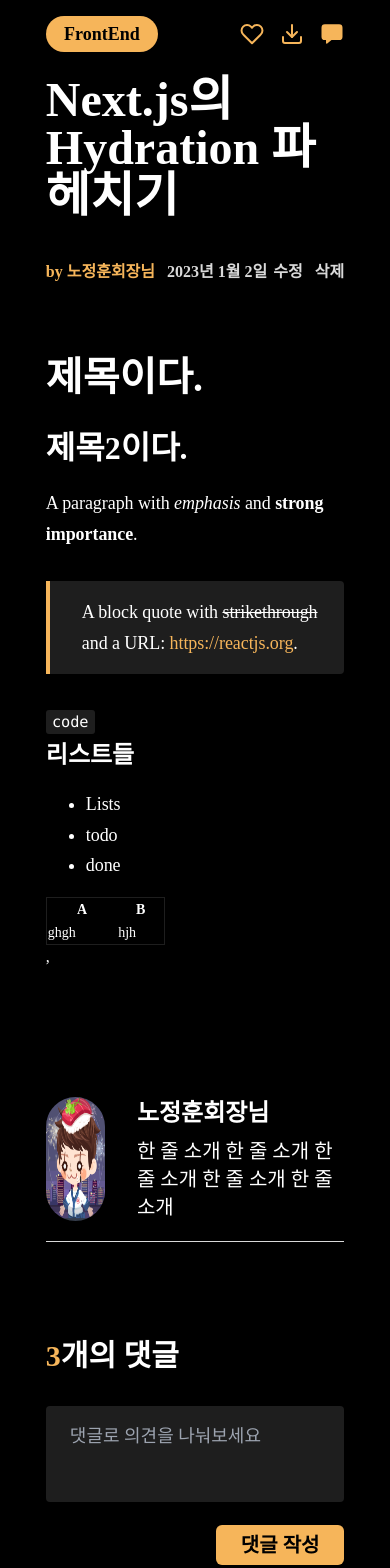
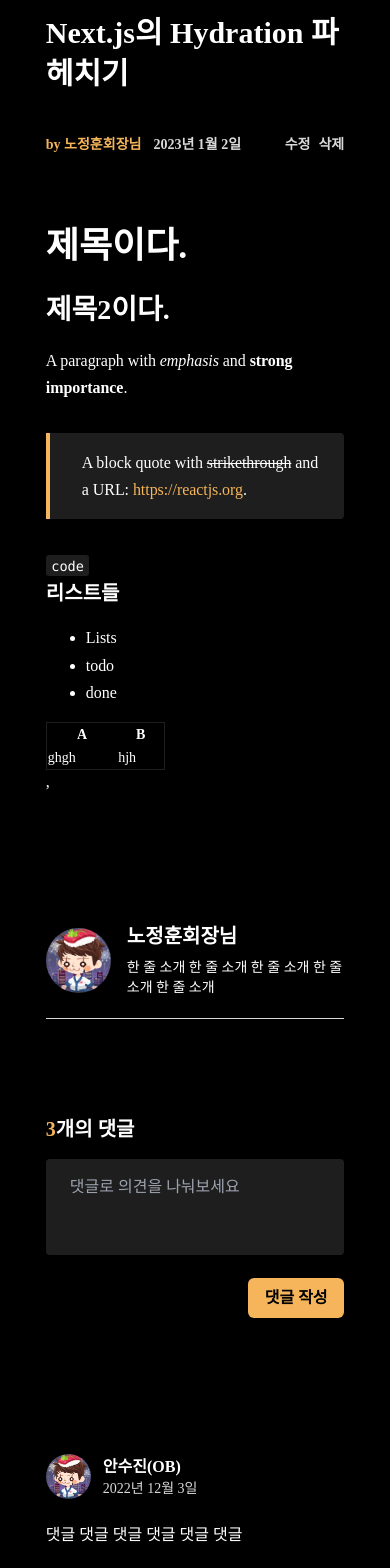
Before and after one commit to DevKor-Team/DEVKOR-front, a Next.js app: page /tech/post/1 in a window 390 px wide. Shown: the part 160-1728 px from the top of the page. Built offline with nearby package versions, Linux system fonts and the light colour scheme.

Commit message:
feat: 게시물(Post) 페이지 반응형 구현

```diff
--- a/components/PostComment.tsx
+++ b/components/PostComment.tsx
@@ -5,19 +5,35 @@ import Image from "next/image";
 export const PostComment = ({ children }: { children: string }) => {
   return (
     <div className="w-full py-6 border-b border-[#2A2A2A]">
-      <div className="w-full mb-6 flex space-x-6">
+      <div className="w-full mb-6 flex space-x-3 md:space-x-6">
+        <div className="md:hidden flex items-center">
+          <Image
+            src="/images/example-profile.png"
+            width="45"
+            height="45"
+            layout="fixed"
+            className="rounded-full"
+          />
+        </div>
+        <div className="hidden md:block">
           <Image
             src="/images/example-profile.png"
             width="75"
             height="75"
+            layout="fixed"
             className="rounded-full"
           />
+        </div>
         <div className="flex flex-col justify-center">
-          <span className="font-bold text-lg">안수진(OB)</span>
-          <span className="text-base text-divider">2022년 12월 3일</span>
+          <span className="font-bold text-basemd:text-lg">안수진(OB)</span>
+          <span className="text-sm md:text-base text-divider">
+            2022년 12월 3일
+          </span>
         </div>
       </div>
-      <div className="w-full text-lg my-[1.125rem]">{children}</div>
+      <div className="w-full text-base md:text-lg my-[1.125rem]">
+        {children}
+      </div>
     </div>
   );
 };
--- a/components/Tags.tsx
+++ b/components/Tags.tsx
@@ -29,7 +29,7 @@ export const TagButton = ({
 // PostView Tag
 export const PostTag = ({ category }: { category: string }) => {
   return (
-    <span className="bg-devkor text-black text-lg font-bold w-28 py-1 mr-4 rounded-full flex justify-center">
+    <span className="bg-devkor text-black text-sm md:text-lg font-bold w-20 md:w-28 py-1 mr-4 rounded-full flex justify-center">
       {category}
     </span>
   );
--- a/pages/tech/post/[postID].tsx
+++ b/pages/tech/post/[postID].tsx
@@ -42,45 +42,42 @@ const PostView: NextPage = () => {
     <div className="w-full flex justify-center">
       <div className="flex flex-col justify-center items-center w-10/12 lg:w-9/12">
         {/* 포스트 기본 정보(태그, 아이콘, 제목, 작성자, 수정/삭제 버튼) 섹션 */}
-        <section className="w-full mt-24 flex flex-col justify-center">
+        <section className="w-full mt-10 lg:mt-24 flex flex-col justify-center">
           <div className="flex justify-between">
             <PostTag category="FrontEnd" />
             <div className="flex items-center space-x-4">
               <FiHeart
                 stroke="#F6B55A"
-                size="24"
-                className="hover:cursor-pointer"
+                className="hover:cursor-pointer w-[20px] h-[20px] md:w-[24px] md:h-[24px]"
               />
               <FiDownload
                 stroke="#F6B55A"
-                size="24"
-                className="hover:cursor-pointer"
+                className="hover:cursor-pointer w-[20px] h-[20px] md:w-[24px] md:h-[24px]"
               />
               <IoChatbox
                 fill="#F6B55A"
-                size="24"
-                className="hover:cursor-pointer"
+                className="hover:cursor-pointer w-[20px] h-[20px] md:w-[24px] md:h-[24px]"
               />
             </div>
           </div>
-          <h1 className="text-5xl font-bold font-noto mt-6">
+          <h1 className="text-3xl md:text-4xl leading-snug md:text-5xl font-bold font-noto mt-6">
             Next.js의 Hydration 파헤치기
           </h1>
           <div className="mt-10 flex justify-between">
             <div className="flex jusfity-between space-x-3">
-              <span className="text-base text-devkor font-semibold">
+              <span className="text-sm md:text-base text-devkor font-semibold">
                 by 노정훈회장님
               </span>
-              <span className="text-base text-divider font-semibold">
+              <span className="text-sm md:text-base text-divider font-semibold">
                 2023년 1월 2일
               </span>
             </div>
             {/* TODO: 본인일 경우에만 수정 및 삭제 버튼 노출하기 */}
-            <div className="flex space-x-3">
-              <button className="text-base text-divider font-semibold hover:text-white hover:cursor-pointer">
+            <div className="flex space-x-2 md:space-x-3">
+              <button className="text-sm md:text-base text-divider font-semibold hover:text-white hover:cursor-pointer">
                 수정
               </button>
-              <button className="text-base text-divider font-semibold hover:text-white hover:cursor-pointer">
+              <button className="text-sm md:text-base text-divider font-semibold hover:text-white hover:cursor-pointer">
                 삭제
               </button>
             </div>
@@ -94,17 +91,29 @@ const PostView: NextPage = () => {
 
         {/* 작성자 프로필 영역 */}
         <section className="w-full pb-5 h-fit mt-32 flex border-b border-[#d9d9d9]">
+          <div className="md:hidden flex items-center">
+            <Image
+              src="/images/example-profile.png"
+              width="65"
+              height="65"
+              className="rounded-full"
+              layout="fixed"
+            />
+          </div>
+          <div className="hidden md:block">
             <Image
               src="/images/example-profile.png"
               width="125"
               height="125"
               className="rounded-full"
+              layout="fixed"
             />
-          <div className="flex flex-col justify-center ml-8">
-            <span className="font-bold text-2xl hover:underline hover:underline-offset-4 hover:cursor-pointer">
+          </div>
+          <div className="flex flex-col justify-center ml-4 md:ml-8">
+            <span className="font-bold text-xl md:text-2xl hover:underline hover:underline-offset-4 hover:cursor-pointer">
               노정훈회장님
             </span>
-            <p className="mt-2 text-xl">
+            <p className="mt-2 text-sm md:text-xl">
               한 줄 소개 한 줄 소개 한 줄 소개 한 줄 소개 한 줄 소개
             </p>
           </div>
@@ -113,17 +122,17 @@ const PostView: NextPage = () => {
         {/* 하단 댓글정보 및 댓글작성 영역 */}
         <section className="w-full mt-24">
           <div id="comment-count">
-            <span className="text-3xl font-bold text-devkor">3</span>
-            <span className="text-3xl font-bold">개의 댓글</span>
+            <span className="text-xl md:text-3xl font-bold text-devkor">3</span>
+            <span className="text-xl md:text-3xl font-bold">개의 댓글</span>
           </div>
-          <div id="comment-write" className="mt-8">
+          <div id="comment-write" className="mt-4 md:mt-8">
             <textarea
-              className="w-full h-24 min-h-24 mb-4 text-lg resize-none rounded-[4px] bg-[#1e1e1e] focus:outline-none py-[1rem] px-[1.5rem]"
+              className="w-full h-24 min-h-24 mb-4 text-base md:text-lg resize-none rounded-[4px] bg-[#1e1e1e] focus:outline-none py-[1rem] px-[1.5rem]"
               placeholder="댓글로 의견을 나눠보세요"
             />
           </div>
           <div className="flex justify-end">
-            <button className="bg-devkor text-black font-bold text-xl w-32 h-10 rounded-md">
+            <button className="bg-devkor text-black font-bold text-base md:text-xl w-24 md:w-32 h-10 rounded-md">
               댓글 작성
             </button>
           </div>
@@ -142,8 +151,10 @@ const PostView: NextPage = () => {
         {/* 다른 주제의 포스트 영역 3개까지 추천 */}
         <section className="mt-28 w-full">
           <div className="flex justify-center lg:justify-start">
-            <span className="text-2xl font-bold text-devkor">FrontEnd</span>
-            <span className="text-2xl font-bold ml-1.5">
+            <span className="text-xl md:text-2xl font-bold text-devkor">
+              FrontEnd
+            </span>
+            <span className="text-xl md:text-2xl font-bold ml-1.5">
               주제의 다른 포스트
             </span>
           </div>
--- a/styles/globals.css
+++ b/styles/globals.css
@@ -145,3 +145,24 @@ article table {
     background: black;
   }
 }
+
+@media screen and (max-width: 767px) {
+  article h1 {
+    font-size: 2.25rem;
+  }
+  article h2 {
+    font-size: 1.75rem;
+  }
+  article h3 {
+    font-size: 1.25rem;
+  }
+  article h4,
+  article p,
+  article ol li,
+  article ul li {
+    font-size: 1rem;
+  }
+  article pre {
+    font-size: 0.75rem;
+  }
+}
```
Lines whose indentation alone changed are shown as unchanged.
